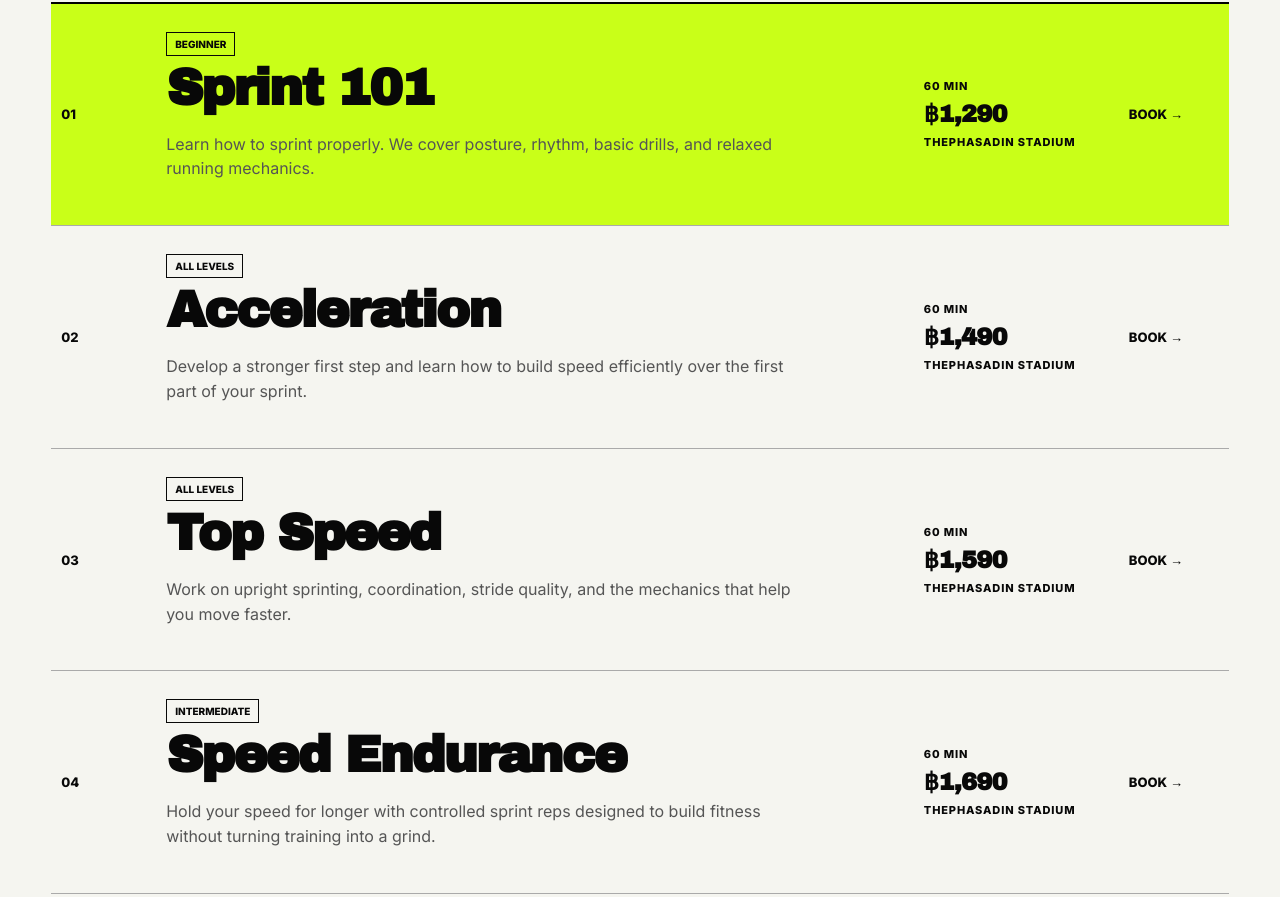
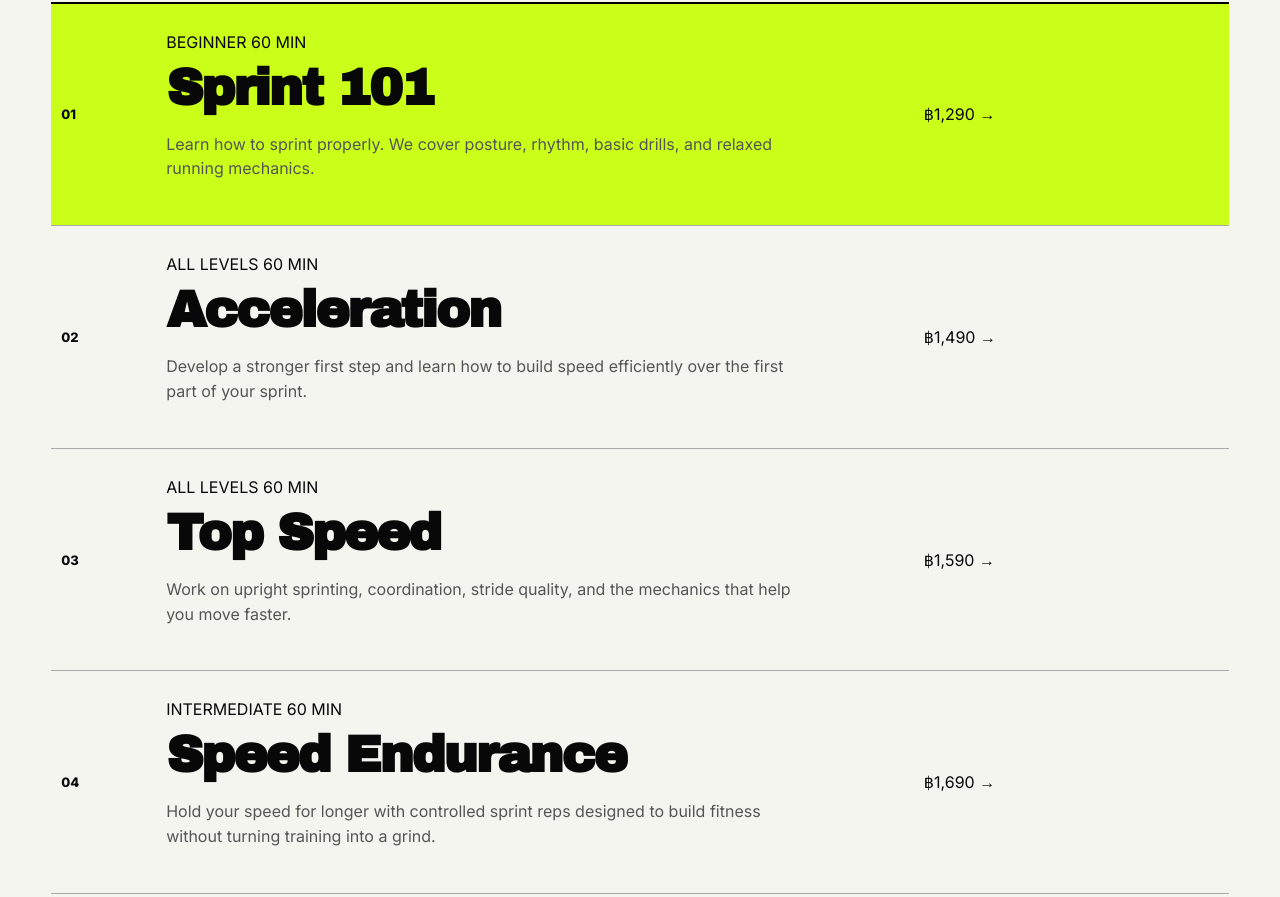
Before and after one commit to reco052002-pixel/reco052002-pixel.GitHub.io, a plain HTML site: page index.html in a window 1280 px wide. Shown: the part 1297-2194 px from the top of the page. Drawn offline with Linux system fonts and the light colour scheme.

Commit message:
Update index.html

```diff
--- a/index.html
+++ b/index.html
@@ -9,6 +9,7 @@
 </head>
 
 <body>
+
 <header class="nav">
   <a class="brand" href="#top">
     <span class="brand-mark">SD</span>
@@ -24,10 +25,15 @@
   </nav>
 </header>
 
+
 <main id="top">
 
+  <!-- HERO -->
   <section class="hero">
-      <div class="eyebrow">DEPARTMENT OF SPEED / EST. 2026</div>
+
+    <div class="eyebrow">
+      DEPARTMENT OF SPEED / EST. 2026
+    </div>
 
     <h1>
       RUN<br>
@@ -41,8 +47,13 @@
     </p>
 
     <div class="hero-actions">
-        <a class="button primary" href="#classes">View Classes</a>
-        <a class="button secondary" href="#book">Book a Session</a>
+      <a class="button primary" href="#classes">
+        View Classes
+      </a>
+
+      <a class="button secondary" href="#book">
+        Book a Session
+      </a>
     </div>
 
     <div class="ticker">
@@ -51,137 +62,180 @@
       <span>MOVE</span>
       <span>RUN FAST</span>
     </div>
+
   </section>
 
 
+  <!-- CLASSES -->
   <section id="classes" class="section">
 
-      <div class="section-label">01 / TRAINING</div>
+    <div class="section-label">
+      01 / TRAINING
+    </div>
 
     <div class="section-heading">
-        <h2>CHOOSE YOUR<br>SESSION.</h2>
+
+      <h2>
+        CHOOSE YOUR<br>
+        SESSION.
+      </h2>
 
       <p>
         Four straightforward classes built around the
         fundamentals of speed. Start wherever you are.
       </p>
+
     </div>
 
 
     <div class="class-grid">
 
-        <article class="class-card featured">
 
-          <div class="class-number">01</div>
+      <!-- CLASS 01 -->
+      <a href="#book" class="class-card featured">
 
-          <div>
-            <span class="tag">BEGINNER</span>
+        <div class="class-number">
+          01
+        </div>
 
-            <h3>Sprint 101</h3>
+        <div class="class-info">
+
+          <div class="class-meta">
+            <span>BEGINNER</span>
+            <span>60 MIN</span>
+          </div>
+
+          <h3>
+            Sprint 101
+          </h3>
 
           <p>
             Learn how to sprint properly. We cover posture,
             rhythm, basic drills, and relaxed running mechanics.
           </p>
+
         </div>
 
-          <div class="session-meta">
-            <span>60 MIN</span>
+        <div class="class-price">
           <span>฿1,290</span>
-            <span>THEPHASADIN STADIUM</span>
+          <strong>→</strong>
         </div>
 
-          <a href="#book">BOOK →</a>
-
-        </article>
+      </a>
 
 
-        <article class="class-card">
+      <!-- CLASS 02 -->
+      <a href="#book" class="class-card">
 
-          <div class="class-number">02</div>
+        <div class="class-number">
+          02
+        </div>
 
-          <div>
-            <span class="tag">ALL LEVELS</span>
+        <div class="class-info">
 
-            <h3>Acceleration</h3>
+          <div class="class-meta">
+            <span>ALL LEVELS</span>
+            <span>60 MIN</span>
+          </div>
+
+          <h3>
+            Acceleration
+          </h3>
 
           <p>
-              Develop a stronger first step and learn how to build
-              speed efficiently over the first part of your sprint.
+            Develop a stronger first step and learn how to
+            build speed efficiently over the first part
+            of your sprint.
           </p>
+
         </div>
 
-          <div class="session-meta">
-            <span>60 MIN</span>
+        <div class="class-price">
           <span>฿1,490</span>
-            <span>THEPHASADIN STADIUM</span>
+          <strong>→</strong>
         </div>
 
-          <a href="#book">BOOK →</a>
-
-        </article>
+      </a>
 
 
-        <article class="class-card">
+      <!-- CLASS 03 -->
+      <a href="#book" class="class-card">
 
-          <div class="class-number">03</div>
+        <div class="class-number">
+          03
+        </div>
 
-          <div>
-            <span class="tag">ALL LEVELS</span>
+        <div class="class-info">
 
-            <h3>Top Speed</h3>
+          <div class="class-meta">
+            <span>ALL LEVELS</span>
+            <span>60 MIN</span>
+          </div>
+
+          <h3>
+            Top Speed
+          </h3>
 
           <p>
             Work on upright sprinting, coordination,
             stride quality, and the mechanics that help
             you move faster.
           </p>
+
         </div>
 
-          <div class="session-meta">
-            <span>60 MIN</span>
+        <div class="class-price">
           <span>฿1,590</span>
-            <span>THEPHASADIN STADIUM</span>
+          <strong>→</strong>
         </div>
 
-          <a href="#book">BOOK →</a>
-
-        </article>
+      </a>
 
 
-        <article class="class-card">
+      <!-- CLASS 04 -->
+      <a href="#book" class="class-card">
 
-          <div class="class-number">04</div>
+        <div class="class-number">
+          04
+        </div>
 
-          <div>
-            <span class="tag">INTERMEDIATE</span>
+        <div class="class-info">
 
-            <h3>Speed Endurance</h3>
+          <div class="class-meta">
+            <span>INTERMEDIATE</span>
+            <span>60 MIN</span>
+          </div>
+
+          <h3>
+            Speed Endurance
+          </h3>
 
           <p>
-              Hold your speed for longer with controlled sprint
-              reps designed to build fitness without turning
-              training into a grind.
+            Hold your speed for longer with controlled
+            sprint reps designed to build fitness without
+            turning training into a grind.
           </p>
+
         </div>
 
-          <div class="session-meta">
-            <span>60 MIN</span>
+        <div class="class-price">
           <span>฿1,690</span>
-            <span>THEPHASADIN STADIUM</span>
+          <strong>→</strong>
         </div>
 
-          <a href="#book">BOOK →</a>
-
-        </article>
+      </a>
 
     </div>
+
   </section>
 
 
+  <!-- STATEMENT -->
   <section id="about" class="statement">
 
-      <div class="section-label light">02 / THE DEPT.</div>
+    <div class="section-label light">
+      02 / THE DEPT.
+    </div>
 
     <p>
       YOU DON'T HAVE TO BE A
@@ -192,9 +246,12 @@
   </section>
 
 
+  <!-- HOW IT WORKS -->
   <section class="section how">
 
-      <div class="section-label">03 / HOW IT WORKS</div>
+    <div class="section-label">
+      03 / HOW IT WORKS
+    </div>
 
     <div class="steps">
 
@@ -202,8 +259,8 @@
         <strong>01</strong>
         <h3>Pick a class.</h3>
         <p>
-            Choose the session that matches what you want
-            to work on.
+          Choose the session that matches
+          what you want to work on.
         </p>
       </div>
 
@@ -211,7 +268,8 @@
         <strong>02</strong>
         <h3>Book your spot.</h3>
         <p>
-            Use the booking button to select an available session.
+          Use the booking button to select
+          an available session.
         </p>
       </div>
 
@@ -225,12 +283,16 @@
       </div>
 
     </div>
+
   </section>
 
 
+  <!-- LOCATION -->
   <section id="location" class="section location">
 
-      <div class="section-label">04 / LOCATION</div>
+    <div class="section-label">
+      04 / LOCATION
+    </div>
 
     <div class="section-heading">
 
@@ -245,8 +307,8 @@
           THEPHASADIN STADIUM
         </p>
 
-          <p>
-            BTS National Stadium · Bangkok
+        <p class="location-station">
+          BTS NATIONAL STADIUM · BANGKOK
         </p>
 
         <p>
@@ -270,6 +332,7 @@
   </section>
 
 
+  <!-- BOOK -->
   <section id="book" class="booking">
 
     <div>
@@ -305,6 +368,7 @@
   </section>
 
 
+  <!-- FAQ -->
   <section id="faq" class="section faq">
 
     <div class="section-label">
@@ -319,8 +383,9 @@
       </summary>
 
       <p>
-          No. Sprint 101 is designed specifically for beginners,
-          and the other sessions can be adjusted to your level.
+        No. Sprint 101 is designed specifically for
+        beginners, and the other sessions can be
+        adjusted to your level.
       </p>
 
     </details>
@@ -333,8 +398,8 @@
       </summary>
 
       <p>
-          No. The point of the training is to help you
-          improve from your current level.
+        No. The point of the training is to help
+        you improve from your current level.
       </p>
 
     </details>
@@ -347,9 +412,10 @@
       </summary>
 
       <p>
-          Sessions are held at Thephasadin Stadium in Bangkok,
-          near BTS National Stadium. Your booking confirmation
-          will include the exact meeting point.
+        Sessions are held at Thephasadin Stadium
+        in Bangkok, near BTS National Stadium.
+        Your booking confirmation will include
+        the exact meeting point.
       </p>
 
     </details>
@@ -363,7 +429,8 @@
 
       <p>
         Comfortable training clothes, running shoes,
-          water, and enough time to warm up and train properly.
+        water, and enough time to warm up and
+        train properly.
       </p>
 
     </details>
```
Lines whose indentation alone changed are shown as unchanged.
